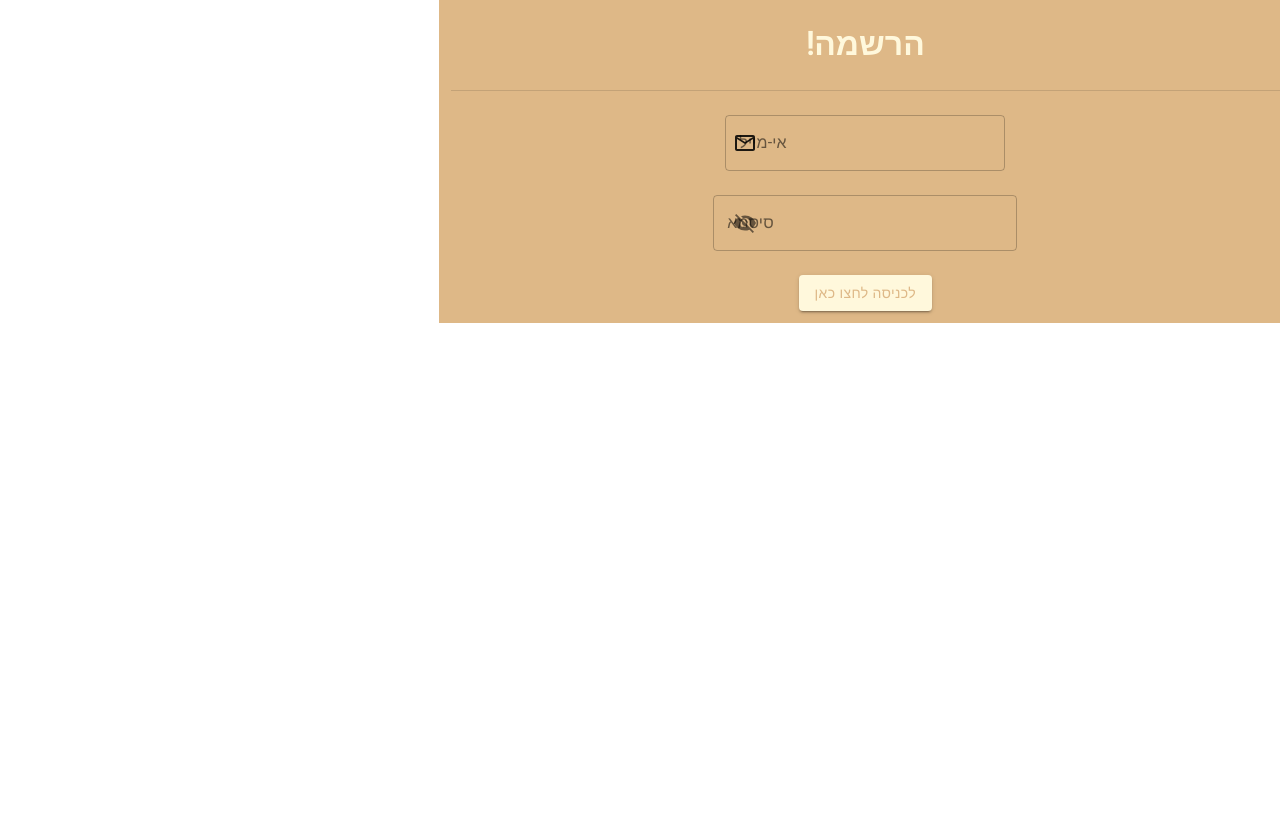
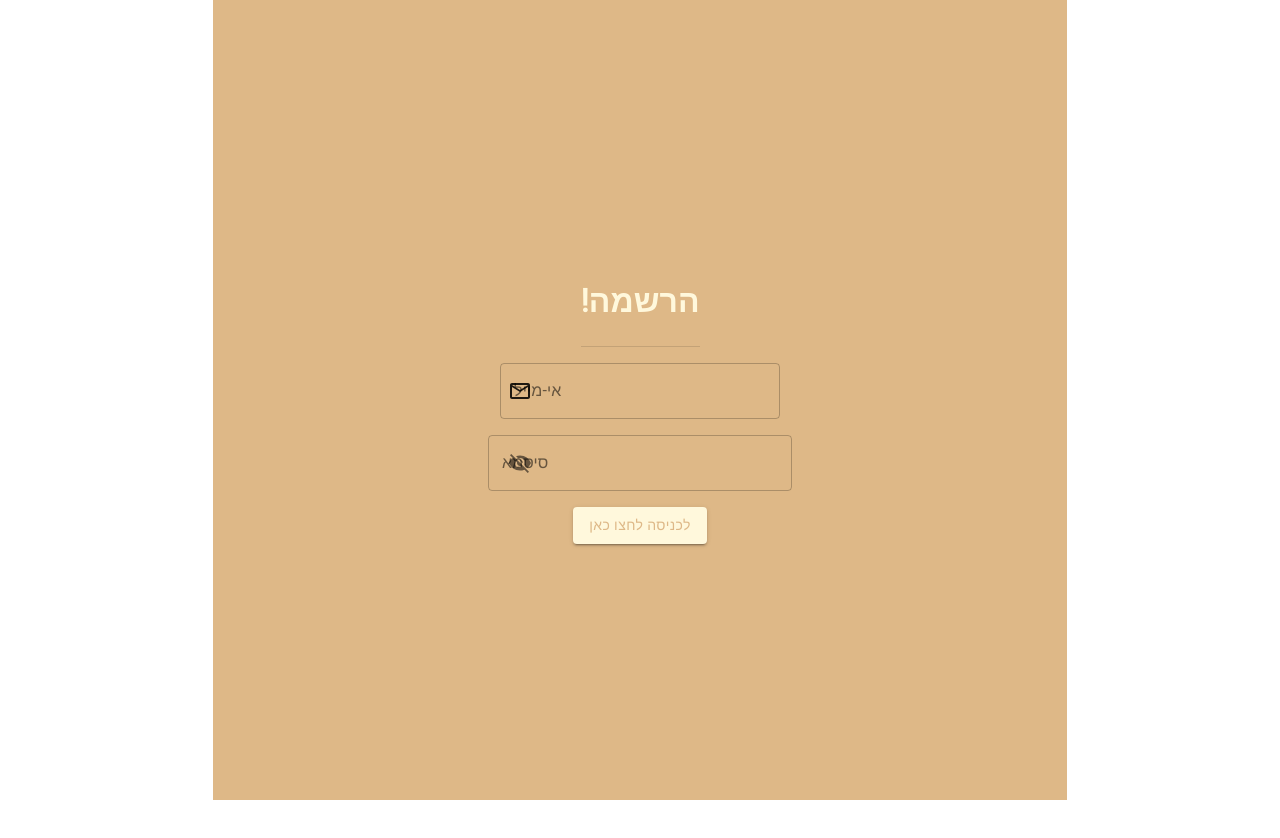
Before and after one commit to Dorin990/winner-shot-frontend, a React (Create React App) app: page / in a window 1280 px wide. Shown: the top 838 px of the page. Before the commit the page ends 800 px from the top, so only its background shows below. Built offline with nearby package versions, Linux system fonts and the light colour scheme; no server answers; what jss-rtl would draw is missing.

Commit message:
fixes and arrangments

```diff
--- /dev/null
+++ b/src/components/SignIn.tsx
@@ -0,0 +1,141 @@
+import { useAuth0 } from "@auth0/auth0-react";
+import {
+	createStyles,
+	Grid,
+	IconButton,
+	InputAdornment,
+	makeStyles,
+	Divider,
+	TextField,
+	Theme,
+	Button,
+	Zoom,
+} from "@material-ui/core";
+import { useEffect, useState } from "react";
+import { MailOutline, Visibility, VisibilityOff } from "@material-ui/icons";
+import styled from "styled-components";
+
+const WhiteBorderTextField = styled(TextField)`
+	& label.Mui-focused {
+		color: white;
+	}
+	& .MuiOutlinedInput-root {
+		&.Mui-focused fieldset {
+			border-color: white;
+		}
+	}
+`;
+
+const useStyles = makeStyles((theme: Theme) =>
+	createStyles({
+		title: {
+			color: "cornsilk",
+			textAlign: "center",
+		},
+		gridContainer: {
+			backgroundColor: "burlywood",
+			// textAlign: "center",
+			// align: "cenetr",
+			margin: "auto",
+		},
+		gridItem: {
+			textAlign: "center",
+		},
+		button: {
+			backgroundColor: "cornsilk",
+			color: "burlywood",
+		},
+	}),
+);
+
+export default function SignIn() {
+	const { loginWithRedirect } = useAuth0();
+	const [allValues, setAllValues] = useState({
+		email: "",
+		password: "",
+		showPassword: false,
+	});
+	const [zoom, setZoom] = useState(false);
+
+	useEffect(() => {
+		setTimeout(() => {
+			setZoom(true);
+		}, 3000);
+	}, []);
+
+	const handleChange = (event: React.ChangeEvent<HTMLInputElement>) => {
+		setAllValues({ ...allValues, [event.target.name]: event.target.value });
+	};
+
+	const handleClickPasswordVisability = () => {
+		setAllValues({ ...allValues, showPassword: !allValues.showPassword });
+	};
+
+	const classes = useStyles();
+
+	return (
+		<Grid
+			container
+			spacing={2}
+			direction="column"
+			alignItems="center"
+			justify="center"
+			style={{ minHeight: "100vh" }}
+			alignContent="center"
+			xs={8}
+			className={classes.gridContainer}
+		>
+			<Grid item xs={12}>
+				<h1 className={classes.title}> הרשמה!</h1>
+				<Zoom in={zoom}>
+					<Divider />
+				</Zoom>
+			</Grid>
+			<Grid item xs={12} className={classes.gridItem}>
+				<WhiteBorderTextField
+					id="email"
+					name="email"
+					label="אי-מייל"
+					type="text"
+					variant="outlined"
+					onChange={handleChange}
+					InputProps={{
+						endAdornment: (
+							<InputAdornment position="end">
+								<MailOutline />
+							</InputAdornment>
+						),
+					}}
+				/>
+			</Grid>
+			<Grid item xs={12} className={classes.gridItem}>
+				<WhiteBorderTextField
+					id="password"
+					name="password"
+					label="סיסמא"
+					type={allValues.showPassword ? "text" : "password"}
+					variant="outlined"
+					onChange={handleChange}
+					InputProps={{
+						endAdornment: (
+							<InputAdornment position="end">
+								<IconButton onClick={handleClickPasswordVisability}>
+									{allValues.showPassword ? <Visibility /> : <VisibilityOff />}
+								</IconButton>
+							</InputAdornment>
+						),
+					}}
+				/>
+			</Grid>
+			<Grid item xs={12} className={classes.gridItem}>
+				<Button
+					variant="contained"
+					className={classes.button}
+					onClick={() => loginWithRedirect()}
+				>
+					לכניסה לחצו כאן
+				</Button>
+			</Grid>
+		</Grid>
+	);
+}
--- a/src/pages/Home.tsx
+++ b/src/pages/Home.tsx
@@ -1,132 +1,8 @@
-import { useAuth0 } from "@auth0/auth0-react";
-import {
-	createStyles,
-	Grid,
-	IconButton,
-	InputAdornment,
-	makeStyles,
-	Divider,
-	TextField,
-	Theme,
-	Button,
-} from "@material-ui/core";
-import { useState } from "react";
-import { MailOutline, Visibility, VisibilityOff } from "@material-ui/icons";
-import styled from "styled-components";
-
-const WhiteBorderTextField = styled(TextField)`
-	& label.Mui-focused {
-		color: white;
-	}
-	& .MuiOutlinedInput-root {
-		&.Mui-focused fieldset {
-			border-color: white;
-		}
-	}
-`;
-
-const useStyles = makeStyles((theme: Theme) =>
-	createStyles({
-		title: {
-			color: "cornsilk",
-			textAlign: "center",
-		},
-		gridContainer: {
-			backgroundColor: "burlywood",
-		},
-		gridItem: {
-			textAlign: "center",
-		},
-		button: {
-			backgroundColor: "cornsilk",
-			color: "burlywood",
-		},
-	}),
-);
-
+import SignIn from "../components/SignIn";
 export default function Home() {
-	const { loginWithRedirect } = useAuth0();
-	const [allValues, setAllValues] = useState({
-		email: "",
-		password: "",
-		showPassword: false,
-	});
-
-	const handleChange = (event: React.ChangeEvent<HTMLInputElement>) => {
-		setAllValues({ ...allValues, [event.target.name]: event.target.value });
-	};
-
-	const handleClickPasswordVisability = () => {
-		setAllValues({ ...allValues, showPassword: !allValues.showPassword });
-	};
-
-	const classes = useStyles();
-
 	return (
 		<>
-			<Grid
-				alignItems="center"
-				justify="center"
-				xs={8}
-				container
-				spacing={3}
-				className={classes.gridContainer}
-			>
-				<Grid item xs={12}>
-					<h1 className={classes.title}> הרשמה!</h1>
-					<Divider />
-				</Grid>
-				<Grid item className={classes.gridItem}>
-					<WhiteBorderTextField
-						id="email"
-						name="email"
-						label="אי-מייל"
-						type="text"
-						variant="outlined"
-						onChange={handleChange}
-						InputProps={{
-							endAdornment: (
-								<InputAdornment position="end">
-									<MailOutline />
-								</InputAdornment>
-							),
-						}}
-					/>
-				</Grid>
-				<Grid item xs={8} className={classes.gridItem}>
-					<WhiteBorderTextField
-						id="password"
-						name="password"
-						label="סיסמא"
-						type={allValues.showPassword ? "text" : "password"}
-						placeholder="סיסמא"
-						variant="outlined"
-						onChange={handleChange}
-						InputProps={{
-							endAdornment: (
-								<InputAdornment position="end">
-									<IconButton onClick={handleClickPasswordVisability}>
-										{allValues.showPassword ? (
-											<Visibility />
-										) : (
-											<VisibilityOff />
-										)}
-									</IconButton>
-								</InputAdornment>
-							),
-						}}
-					/>
-				</Grid>
-				<Grid item xs={8} className={classes.gridItem}>
-					<Button
-						variant="contained"
-						className={classes.button}
-						onClick={() => loginWithRedirect()}
-					>
-						לכניסה לחצו כאן
-					</Button>
-				</Grid>
-			</Grid>
+			<SignIn />
 		</>
 	);
 }
```
